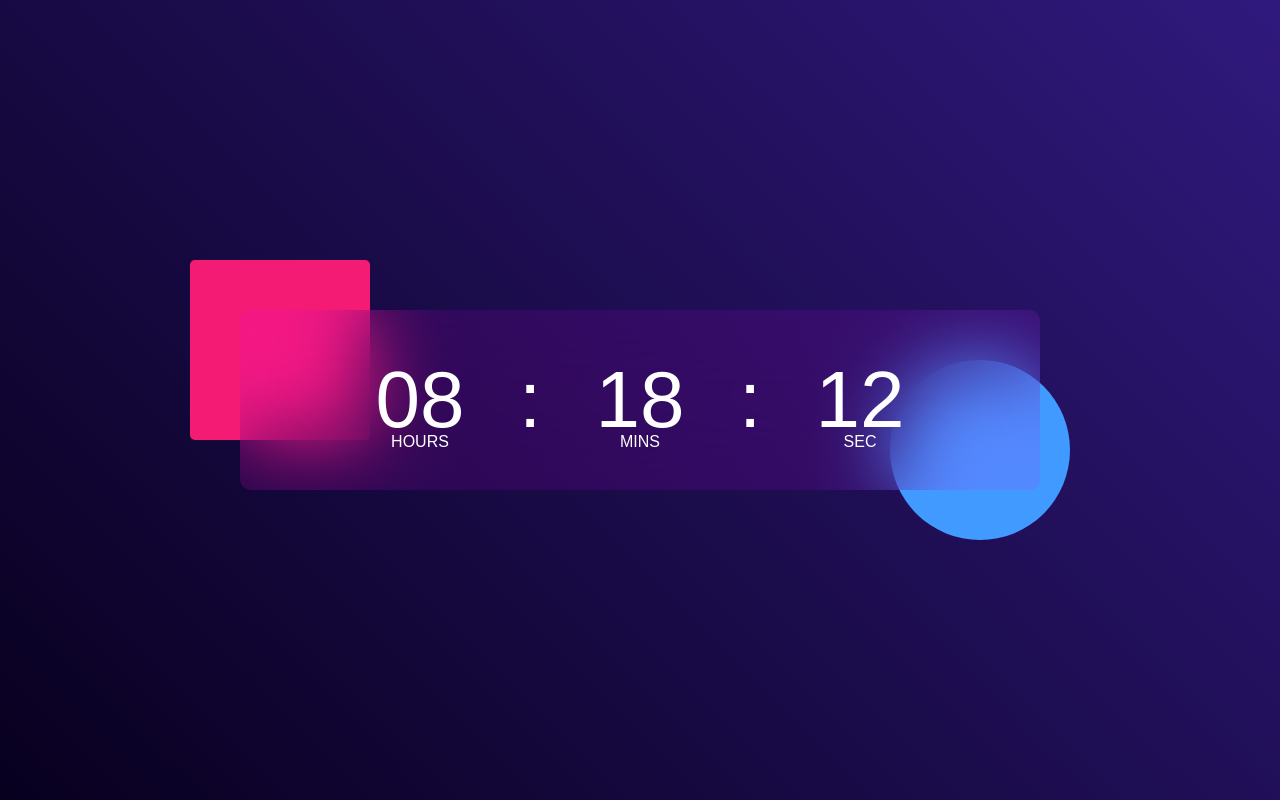
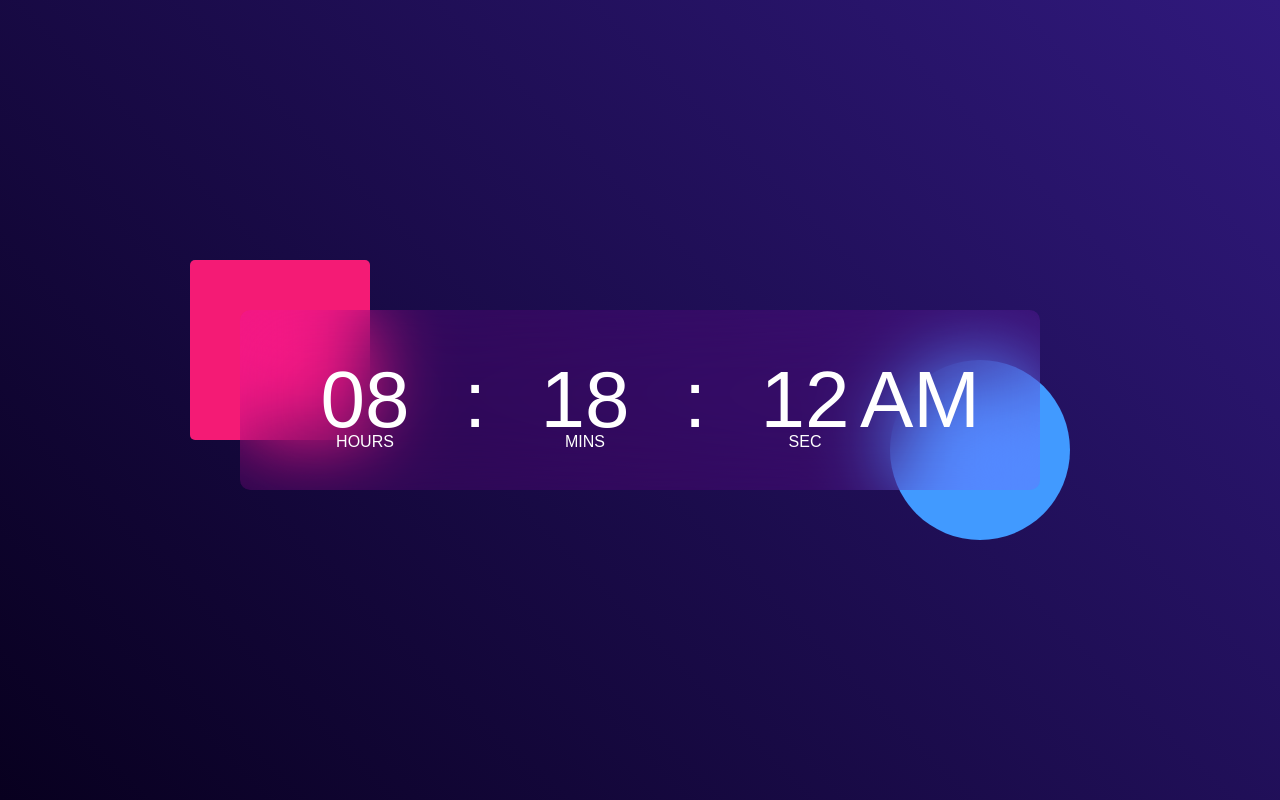
Before and after one commit to amsufi121/50_Project_JavaScript, a plain HTML site: page My-JS-Project/P9-DigitaClock/index.html in a window 1280 px wide. Drawn offline with Linux system fonts and the light colour scheme.

Commit message:
clock updated

```diff
--- a/My-JS-Project/P9-DigitaClock/index.html
+++ b/My-JS-Project/P9-DigitaClock/index.html
@@ -15,6 +15,7 @@
           <span id="min">00</span>
           <span>:</span>
           <span id="sec">00</span>
+          <span id="ampm">00</span>
         </div>
       </div>
     </div>
@@ -22,16 +23,22 @@
       let hrs = document.getElementById("hrs");
       let min = document.getElementById("min");
       let sec = document.getElementById("sec");
+      let shortclock = document.getElementById("ampm");
 
       setInterval(() => {
         let currentTime = new Date();
+        let hours = currentTime.getHours();
+        const ampm = hours >= 12 ? "PM" : "AM";
 
-        hrs.innerHTML =
-          (currentTime.getHours() < 10 ? "0" : "") + currentTime.getHours();
+        hours = hours % 12;
+        hours = hours ? hours : 12;
+
+        hrs.innerHTML = (currentTime.getHours() < 10 ? "0" : "") + hours;
         min.innerHTML =
           (currentTime.getMinutes() < 10 ? "0" : "") + currentTime.getMinutes();
         sec.innerHTML =
           (currentTime.getSeconds() < 10 ? "0" : "") + currentTime.getSeconds();
+        shortclock.innerHTML = ampm;
       }, 1000);
     </script>
   </body>
```
Also changed, not shown: index.html (+5 -5 lines), images/P-9_DigitalClock.png (added).
